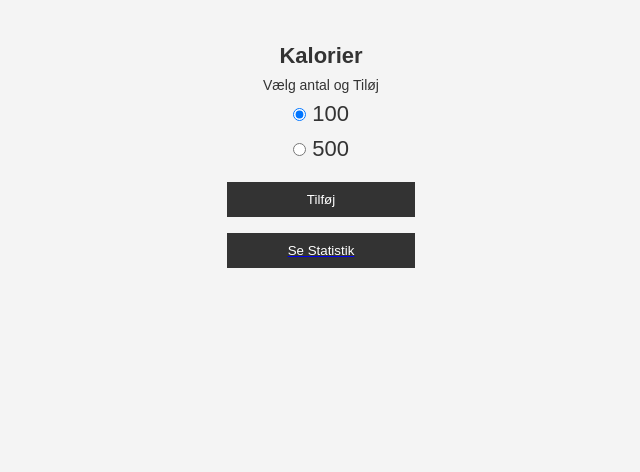
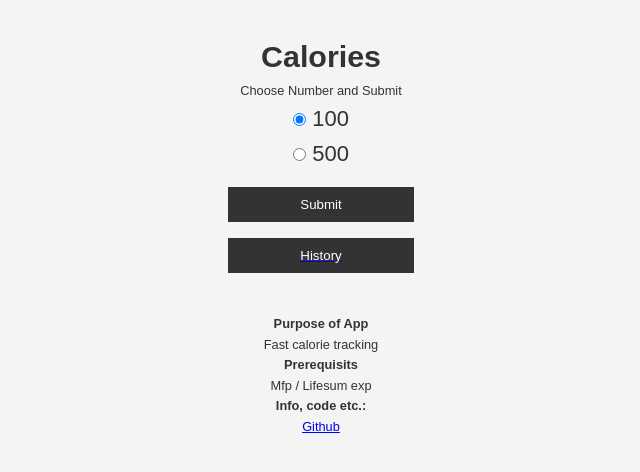
Before and after one commit to KristianMeier/krmetest, a Flask app: page / in a window 1280 px wide. Shown: the top 472 px of the page, without its empty margins (319-959 px from the left). Run offline with Flask 2, Linux system fonts and the light colour scheme; some libraries are stand-ins or nearby versions.

Commit message:
Update to v1
translate to english
polished ui
addet explanations

```diff
--- a/static/style.css
+++ b/static/style.css
@@ -14,14 +14,17 @@ body {
 }
 
 .container {
-	max-width: 200px;
+	max-width: 250px;
 	margin: 1rem auto;
 	overflow: auto;
-	/* padding: 0 2rem; */
-	padding: 0.4rem;
+	padding: 0 2rem;
 	font-size: 22px;
 	margin-bottom: 30px;
 }
+
+/*p {
+	padding: 0.4rem;
+}*/
 
 h1 {
 	color: #777;
@@ -42,6 +45,11 @@ img {
 	padding: 5px;
 	border: #ccc dotted 2px;
 	margin-top: 2rem;
+}
+
+.fodnoter{
+	font-size: 0.8rem;
+	text-align:center;
 }
 
 .logo {
@@ -75,6 +83,7 @@ textarea {
 	cursor: pointer;
 	outline: none;
 	margin-top: 1rem;
+	align-items: center;
 }
 
 td {
--- a/templates/index.html
+++ b/templates/index.html
@@ -5,21 +5,29 @@
     <meta name="viewport" content="width=device-width, initial-scale=1.0" />
     <meta http-equiv="X-UA-Compatible" content="ie=edge" />
     <link rel="stylesheet" href="../static/style.css" />
-    <title>Kalorier tæller</title>
+    <title>Calorie Tracking</title>
   </head>
   <body>
     <div class="container">
       <form action="/submit" method="POST">
         <div class="form-group">
-          <p><b> Kalorier </b></p>
-          <p style="font-size:14px"> Vælg antal og Tiløj </p>
+          <p style="font-size: 1.9rem"><b> Calories </b></p>
+          <p style="font-size:0.8rem"> Choose Number and Submit </p>
           <input type="radio" name="kalorier" value="100" checked="checked"/> 100
           <br><input type="radio" name="kalorier" value="500" /> 500
         </div>
-          <input type="submit" value="Tilføj" class="btn"/>
+          <input type="submit" value="Submit" class="btn"/>
       </form>
       <div class="form-group">
-      <p align="center"><a href=min_data ><button class="btn">Se Statistik</button></a><p> <!-- denne skal uden for form, da alt i denne har "action=/submit"-->
+      <p align="center"><a href=min_data ><button class="btn">History</button></a><p> <!-- denne skal uden for form, da alt i denne har "action=/submit"-->
+      <div class="fodnoter">
+      <br><br>
+      <p><b> Purpose of App </b>
+      <p> Fast calorie tracking </p>
+      <p> <b>Prerequisits</b> </p>
+      <p> Mfp / Lifesum exp</p>
+      <p><b> Info, code etc.: </b><p>
+      <p><a href="https://github.com/KristianMeier/krmetest.git">Github</a></p>
       </div>
     </div>
   </body>
--- a/templates/min_data.html
+++ b/templates/min_data.html
@@ -11,8 +11,8 @@
 <table class="center">
   <thead>
     <tr>
-        <th>dato</th>
-        <th>kalorier</th>
+        <th>Date</th>
+        <th>Calories</th>
     </tr>
     </thead>
     <tbody>
@@ -24,7 +24,7 @@
         {% endfor %}
     </tbody>
     <div class="container">
-    <p align="center"><a href="javascript:history.back()" ><button class="btn">Tilbage</button></a></p>
+    <p align="center"><a href="javascript:history.back()" ><button class="btn">Back</button></a></p>
     </div>
 </table>
 </body>
```
